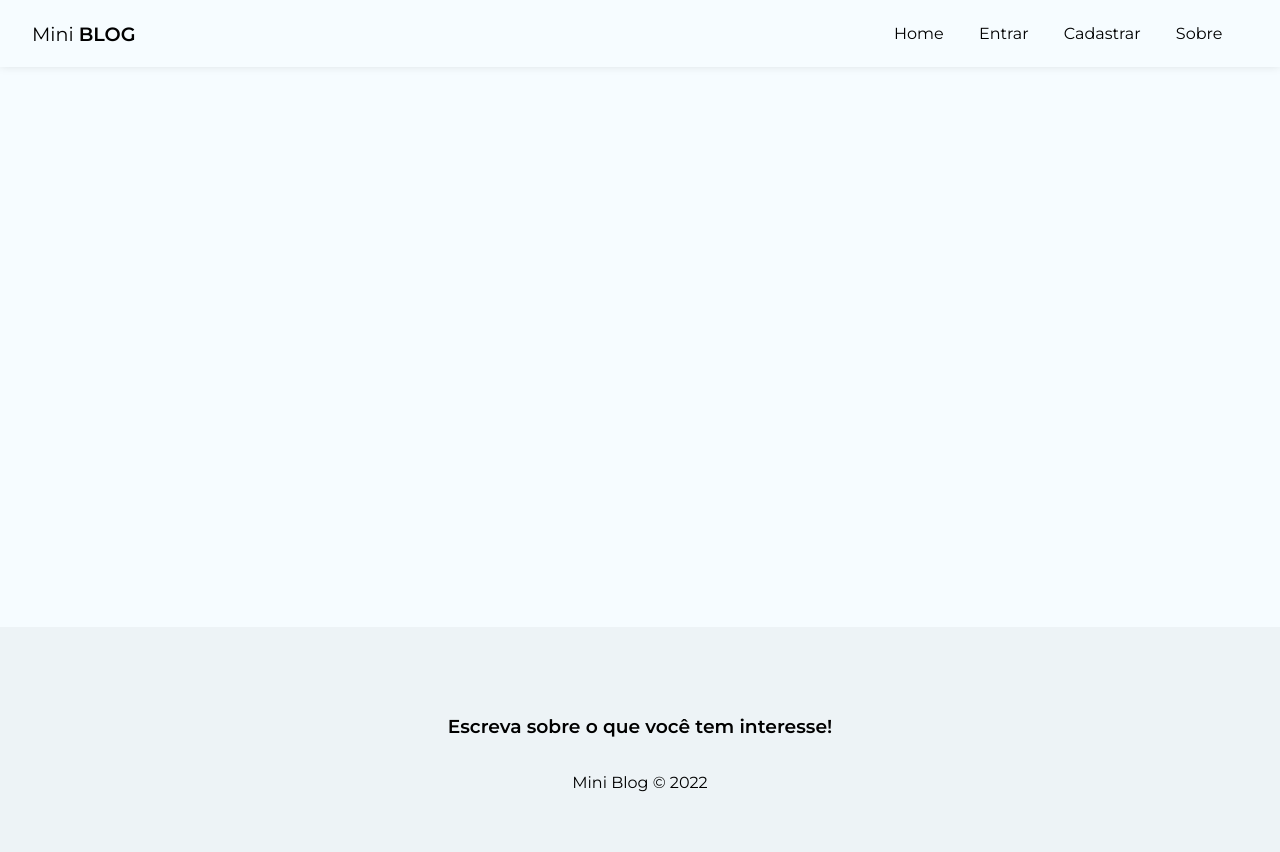
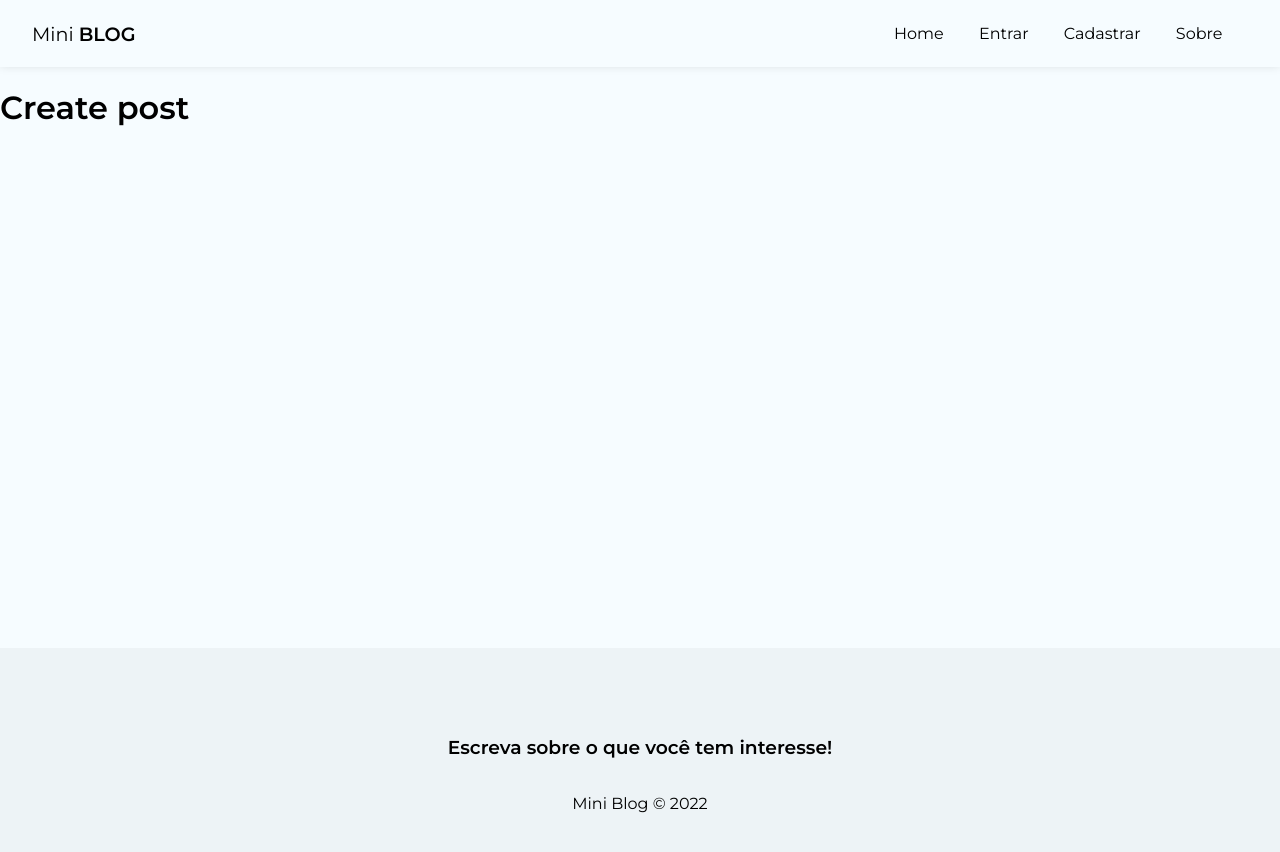
Before and after one commit to castrintt/mini-blog, a React (Vite) app in the folder blog/: page /post/create in a window 1280 px wide. Shown: the top 852 px of the page. Built offline with nearby package versions, Linux system fonts and the light colour scheme; no server answers.

Commit message:
need verification, if user was logged or not

```diff
--- a/blog/src/App.jsx
+++ b/blog/src/App.jsx
@@ -59,7 +59,7 @@ function App() {
               <Route path='/register' element={<Register />} />
               <Route path='/login' element={<Login />} />
               <Route path='/dashboard' element={<Dashboard />} />
-              <Route path='/post' element={<CreatePost />} />
+              <Route path='/post/create' element={<CreatePost />} />
             </Routes>
           </div>
           <Footer />
--- a/blog/src/components/navbar/NavBar.jsx
+++ b/blog/src/components/navbar/NavBar.jsx
@@ -50,6 +50,7 @@ const Navbar = () => {
         </li>
         </>)
        }
+       {/* if user was logged, this may appear  */}
        {user &&
         <>
          <li>
@@ -62,10 +63,10 @@ const Navbar = () => {
         </li>
          <li>
           <NavLink
-            to="/post"
+            to="/post/create"
             className={({ isActive }) => isActive ? styles.active : ''}
           >
-            Posts
+            Novo post
           </NavLink>
         </li>
         </>
```
